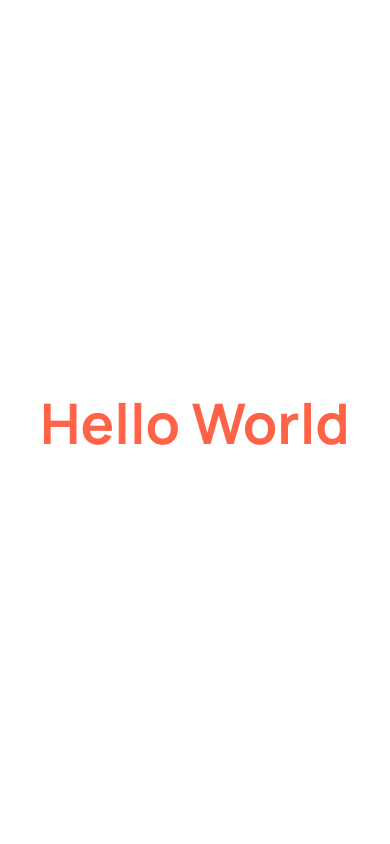
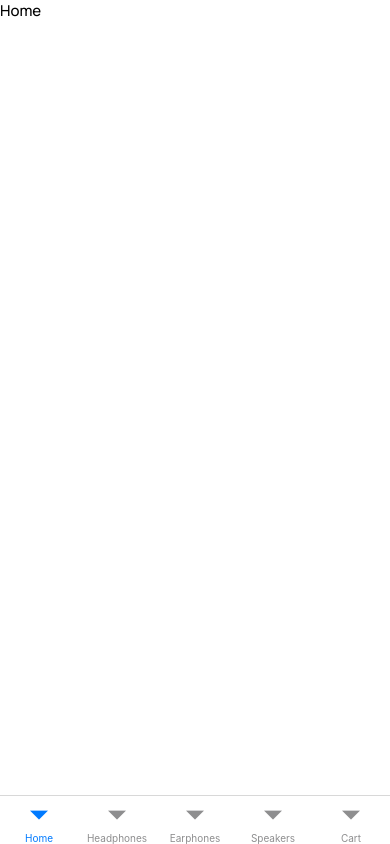
Before and after one commit to webkawsar/react-native-ecommerce-audio-app, a React Native app: screen /Details in a window 390 px wide. Built offline with nearby package versions, Linux system fonts and the light colour scheme.

Commit message:
navigation screens and fix navigation title

```diff
--- a/App.js
+++ b/App.js
@@ -1,7 +1,8 @@
 import { useFonts } from "expo-font";
-import { StyleSheet, View } from "react-native";
+import { StatusBar, StyleSheet } from "react-native";
 import { Provider } from "react-redux";
 import Text from "./src/components/Text";
+import Navigation from "./src/navigation";
 import { store } from "./src/store";
 
 export default function App() {
@@ -17,9 +18,8 @@ export default function App() {
 
   return (
     <Provider store={store}>
-      <View style={styles.container}>
-        <Text preset='h1' style={{ color: "tomato" }}>Hello World</Text>
-      </View>
+      <Navigation />
+      <StatusBar style="light" />
     </Provider>
   );
 }
--- a/src/navigation/index.js
+++ b/src/navigation/index.js
@@ -0,0 +1,107 @@
+import { createBottomTabNavigator } from "@react-navigation/bottom-tabs";
+import { DefaultTheme, NavigationContainer } from "@react-navigation/native";
+import { createNativeStackNavigator } from "@react-navigation/native-stack";
+import React from "react";
+import Cart from "../screens/Cart";
+import Checkout from "../screens/Checkout";
+import Details from "../screens/Details";
+import Earphones from "../screens/Earphones";
+import Headphones from "../screens/Headphones";
+import Home from "../screens/Home";
+import Speakers from "../screens/Speakers";
+
+const theme = {
+  ...DefaultTheme,
+  colors: {
+    ...DefaultTheme.colors,
+    background: "white",
+  },
+};
+
+const HomeStack = createNativeStackNavigator();
+function HomeStackScreen() {
+  return (
+    <HomeStack.Navigator screenOptions={{ headerShown: false }}>
+      <HomeStack.Screen name="Home" component={Home} />
+    </HomeStack.Navigator>
+  );
+}
+
+const HeadphonesStack = createNativeStackNavigator();
+function HeadphonesStackScreens() {
+  return (
+    <HeadphonesStack.Navigator screenOptions={{ headerShown: false }}>
+      <HeadphonesStack.Screen name="Headphones" component={Headphones} />
+      <HomeStack.Screen name="Details" component={Details} />
+    </HeadphonesStack.Navigator>
+  );
+}
+
+const EarphonesStack = createNativeStackNavigator();
+function EarphonesStackScreens() {
+  return (
+    <EarphonesStack.Navigator screenOptions={{ headerShown: false }}>
+      <EarphonesStack.Screen name="Earphones" component={Earphones} />
+      <EarphonesStack.Screen name="Details" component={Details} />
+    </EarphonesStack.Navigator>
+  );
+}
+
+const SpeakersStack = createNativeStackNavigator();
+function SpeakersStackScreens() {
+  return (
+    <SpeakersStack.Navigator screenOptions={{ headerShown: false }}>
+      <SpeakersStack.Screen name="Speakers" component={Speakers} />
+      <SpeakersStack.Screen name="Details" component={Details} />
+    </SpeakersStack.Navigator>
+  );
+}
+
+const CartStack = createNativeStackNavigator();
+function CartStackScreens() {
+  return (
+    <CartStack.Navigator screenOptions={{ headerShown: false }}>
+      <CartStack.Screen name="Cart" component={Cart} />
+      <CartStack.Screen name="Checkout" component={Checkout} />
+    </CartStack.Navigator>
+  );
+}
+
+const Tab = createBottomTabNavigator();
+const Navigation = () => {
+  return (
+    <>
+      <NavigationContainer theme={theme}>
+        <Tab.Navigator screenOptions={{ headerShown: false }}>
+          <Tab.Screen
+            options={{ title: "Home" }}
+            name="Main"
+            component={HomeStackScreen}
+          />
+          <Tab.Screen
+            options={{ title: "Headphones" }}
+            name="HeadphonesTab"
+            component={HeadphonesStackScreens}
+          />
+          <Tab.Screen
+            options={{ title: "Earphones" }}
+            name="EarphonesTab"
+            component={EarphonesStackScreens}
+          />
+          <Tab.Screen
+            options={{ title: "Speakers" }}
+            name="SpeakersTab"
+            component={SpeakersStackScreens}
+          />
+          <Tab.Screen
+            options={{ title: "Cart" }}
+            name="CartTab"
+            component={CartStackScreens}
+          />
+        </Tab.Navigator>
+      </NavigationContainer>
+    </>
+  );
+};
+
+export default Navigation;
--- /dev/null
+++ b/src/screens/Cart.js
@@ -0,0 +1,12 @@
+import React from 'react'
+import { Text, View } from 'react-native'
+
+const Cart = () => {
+  return (
+    <View>
+      <Text>Cart</Text>
+    </View>
+  )
+}
+
+export default Cart
--- /dev/null
+++ b/src/screens/Checkout.js
@@ -0,0 +1,12 @@
+import React from 'react'
+import { Text, View } from 'react-native'
+
+const Checkout = () => {
+  return (
+    <View>
+      <Text>Checkout</Text>
+    </View>
+  )
+}
+
+export default Checkout
--- /dev/null
+++ b/src/screens/Details.js
@@ -0,0 +1,12 @@
+import React from 'react'
+import { Text, View } from 'react-native'
+
+const Details = () => {
+  return (
+    <View>
+      <Text>Details</Text>
+    </View>
+  )
+}
+
+export default Details
--- /dev/null
+++ b/src/screens/Earphones.js
@@ -0,0 +1,12 @@
+import React from 'react'
+import { Text, View } from 'react-native'
+
+const Earphones = () => {
+  return (
+    <View>
+      <Text>Earphones</Text>
+    </View>
+  )
+}
+
+export default Earphones
--- /dev/null
+++ b/src/screens/Headphones.js
@@ -0,0 +1,12 @@
+import React from 'react'
+import { Text, View } from 'react-native'
+
+const Headphones = () => {
+  return (
+    <View>
+      <Text>Headphones</Text>
+    </View>
+  )
+}
+
+export default Headphones
--- /dev/null
+++ b/src/screens/Home.js
@@ -0,0 +1,13 @@
+import React from 'react'
+import { View } from 'react-native'
+import Text from '../components/Text'
+
+const Home = () => {
+  return (
+    <View>
+      <Text>Home</Text>
+    </View>
+  )
+}
+
+export default Home
--- /dev/null
+++ b/src/screens/Speakers.js
@@ -0,0 +1,12 @@
+import React from 'react'
+import { Text, View } from 'react-native'
+
+const Speakers = () => {
+  return (
+    <View>
+      <Text>Speakers</Text>
+    </View>
+  )
+}
+
+export default Speakers
```
